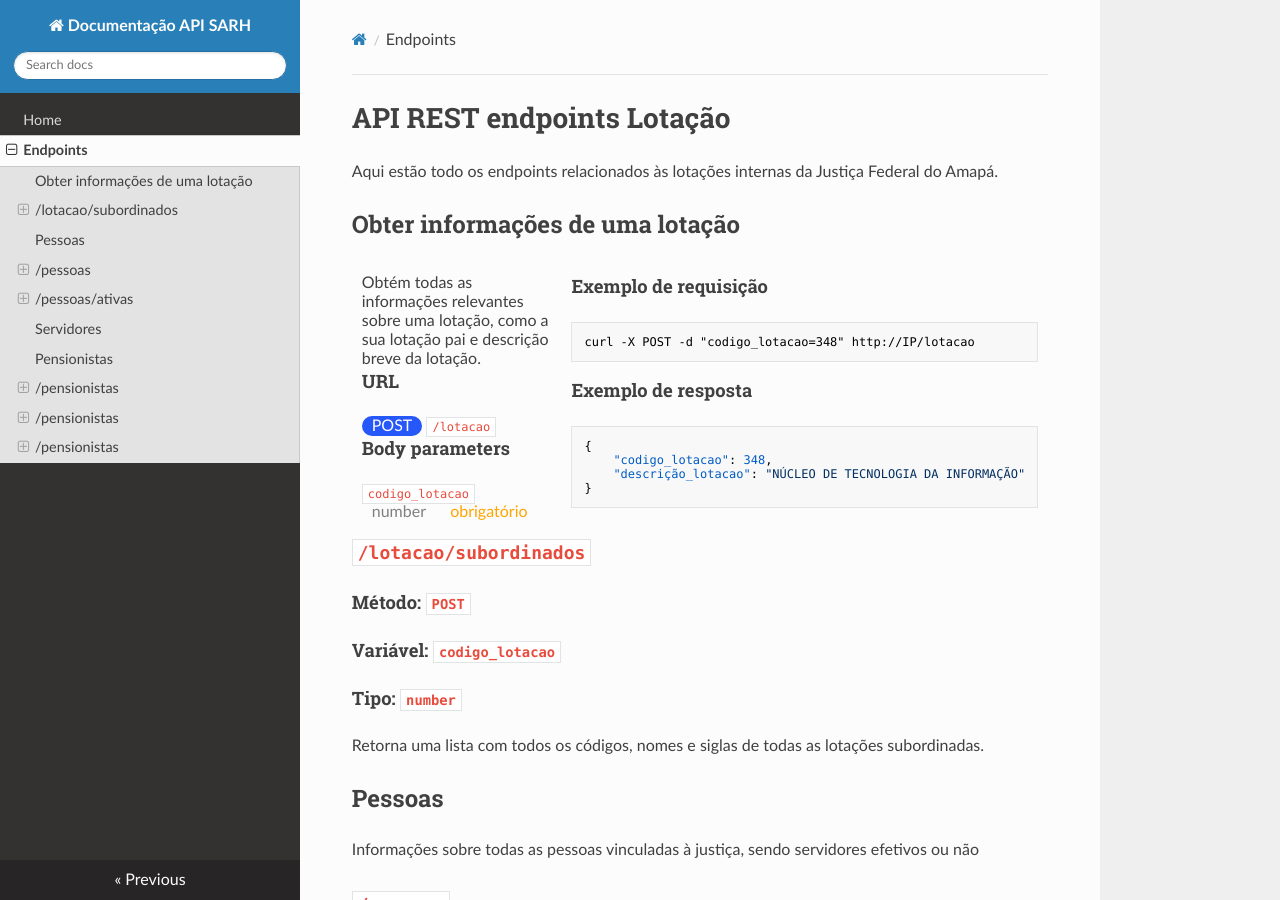
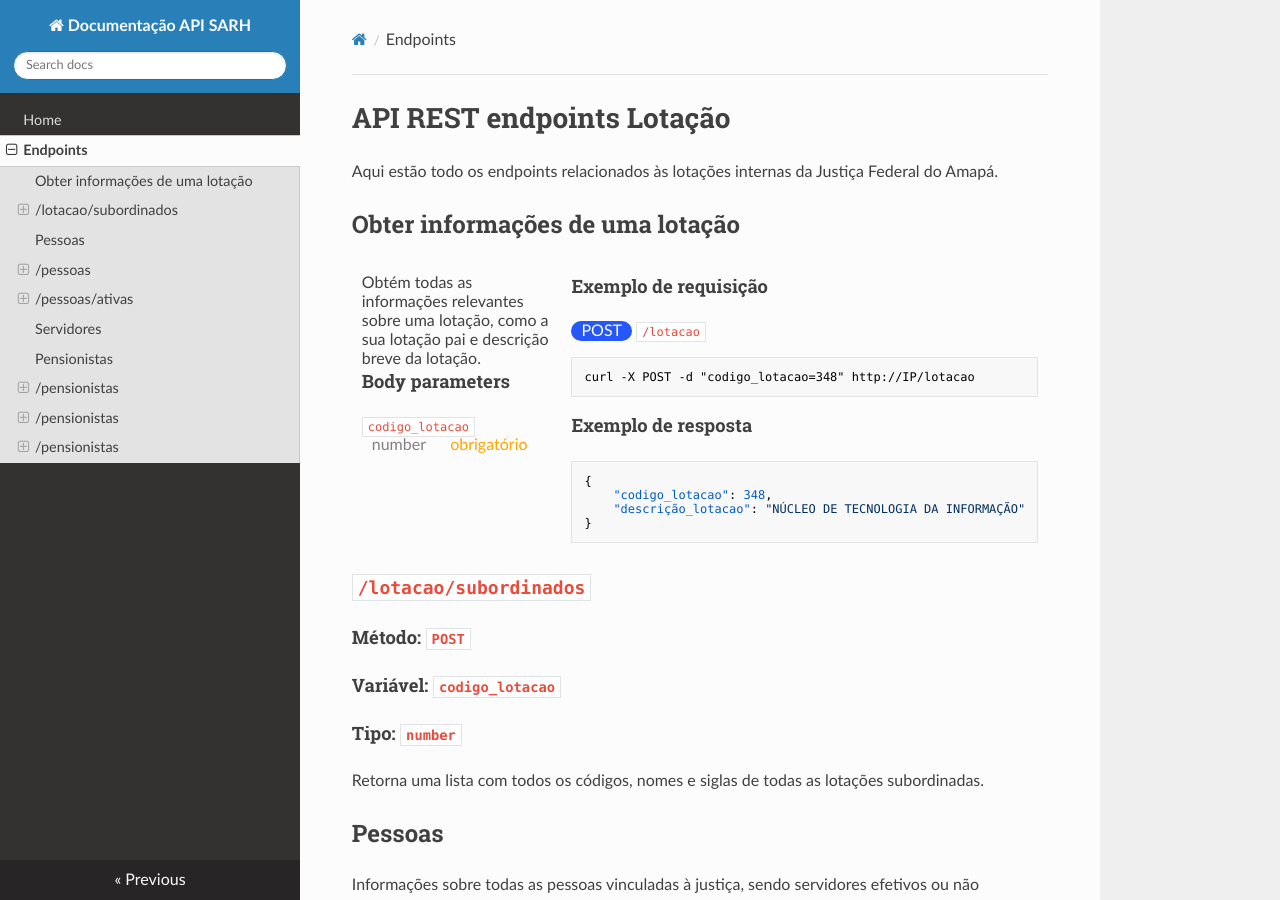
Before and after one commit to gabrielfelipedy/sarh-api, an MkDocs documentation site: the page built from docs/endpoints.md, in a window 1280 px wide and 900 px high. Built offline with MkDocs 1.6.1, drawn with Linux system fonts in a browser that asks for light colours; nearby versions of some CDN libraries.

Commit message:
correct position of url

````diff
--- a/docs/endpoints.md
+++ b/docs/endpoints.md
@@ -10,9 +10,6 @@ Aqui estão todo os endpoints relacionados às lotações internas da Justiça F
 
 Obtém todas as informações relevantes sobre uma lotação, como a sua lotação pai e descrição breve da lotação. </br>
 
-<h4>URL</h4>
-
-<span style="background-color:rgb(38, 87, 248); color: white; padding: 2px 10px; border-radius: 30px;">POST</span> <code>/lotacao</code></br>
 
 <h4>Body parameters</h4>
 
@@ -23,6 +20,7 @@ Obtém todas as informações relevantes sobre uma lotação, como a sua lotaç
 
 <h4>Exemplo de requisição</h4>
 
+<span style="background-color:rgb(38, 87, 248); color: white; padding: 2px 10px; border-radius: 30px;">POST</span> <code>/lotacao</code></br>
 
 ```nginx
 curl -X POST -d "codigo_lotacao=348" http://IP/lotacao
````
